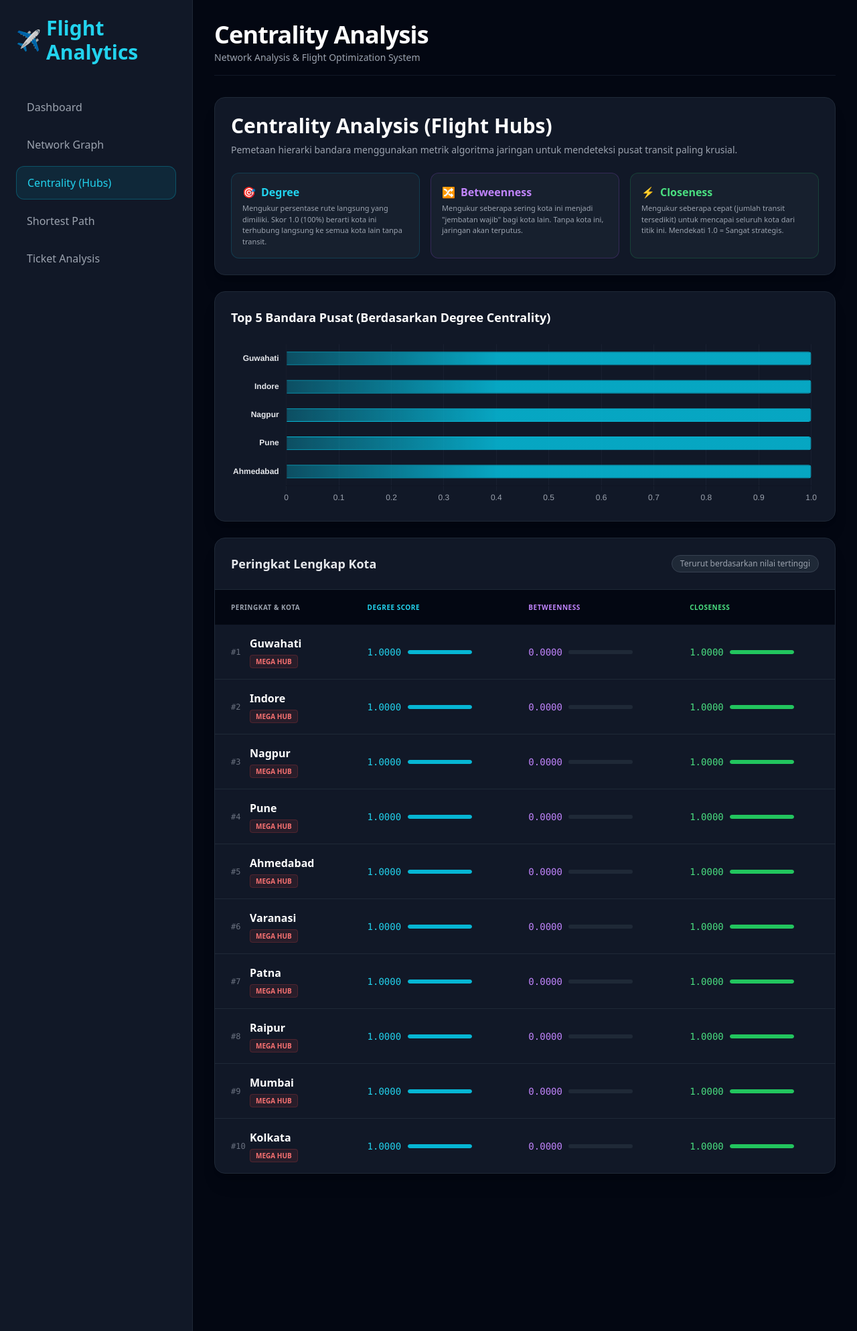
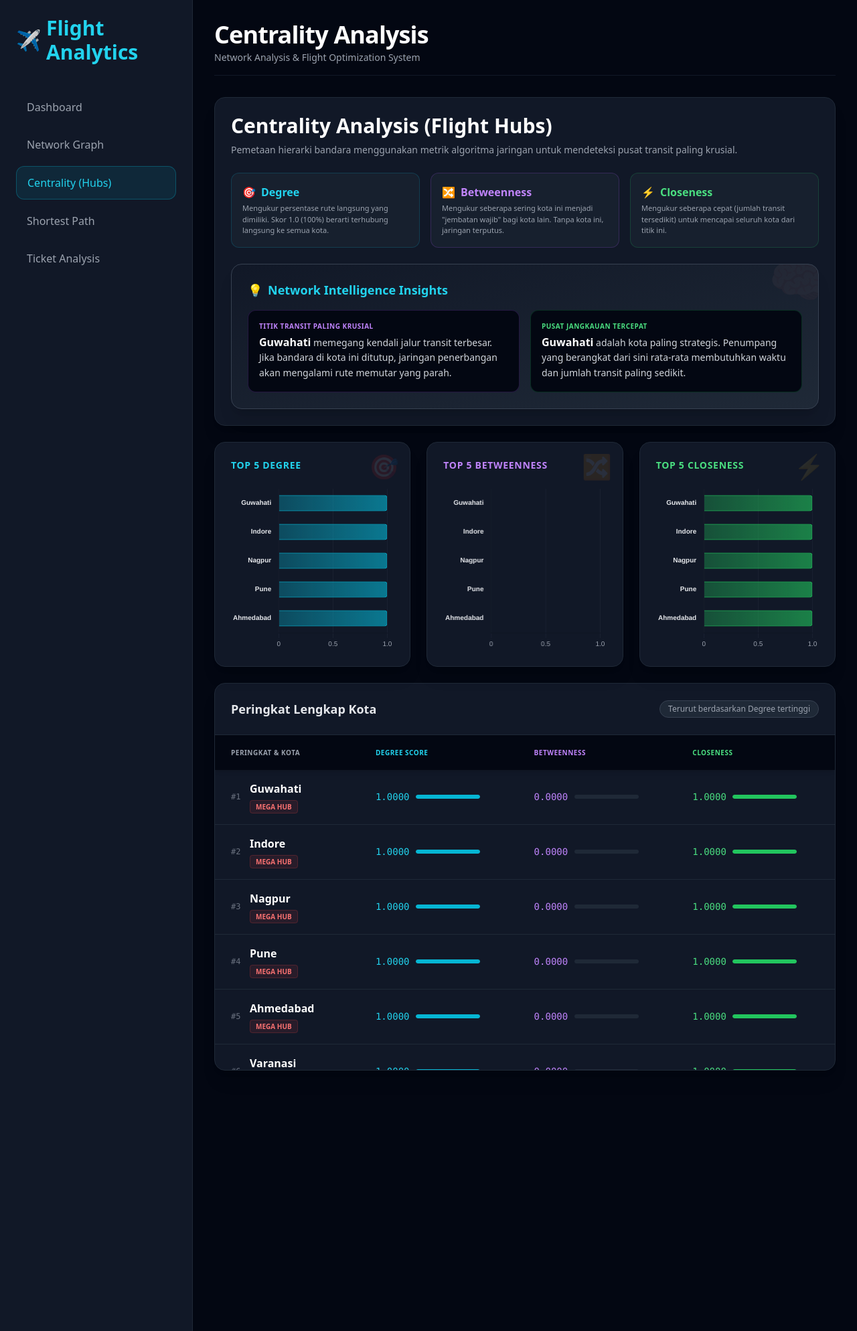
Before and after one commit to dipa333333/data_analytic, a Flask app: page /centrality in a window 1280 px wide. Shown: the top 1988 px of the page at 67% size. Run offline with Flask 3, Linux system fonts and the light colour scheme; some libraries are stand-ins or nearby versions.

Commit message:
fix: update top centrality calculation to include all records

```diff
--- a/app.py
+++ b/app.py
@@ -36,7 +36,7 @@ total_edges = G.number_of_edges()
 
 centrality_df = calculate_centrality(G)
 
-top_centrality = centrality_df.head(10).to_dict(
+top_centrality = centrality_df.to_dict(
     orient="records"
 )
 
--- a/templates/centrality.html
+++ b/templates/centrality.html
@@ -10,35 +10,79 @@
         <div class="grid grid-cols-1 md:grid-cols-3 gap-4 mt-6">
             <div class="bg-gray-800/50 p-4 rounded-xl border border-cyan-500/20">
                 <span class="text-cyan-400 font-bold flex items-center gap-2"><span>🎯</span> Degree</span>
-                <p class="text-[11px] text-gray-400 mt-1">Mengukur persentase rute langsung yang dimiliki. Skor 1.0 (100%) berarti kota ini terhubung langsung ke semua kota lain tanpa transit.</p>
+                <p class="text-[11px] text-gray-400 mt-1">Mengukur persentase rute langsung yang dimiliki. Skor 1.0 (100%) berarti terhubung langsung ke semua kota.</p>
             </div>
             <div class="bg-gray-800/50 p-4 rounded-xl border border-purple-500/20">
                 <span class="text-purple-400 font-bold flex items-center gap-2"><span>🔀</span> Betweenness</span>
-                <p class="text-[11px] text-gray-400 mt-1">Mengukur seberapa sering kota ini menjadi "jembatan wajib" bagi kota lain. Tanpa kota ini, jaringan akan terputus.</p>
+                <p class="text-[11px] text-gray-400 mt-1">Mengukur seberapa sering kota ini menjadi "jembatan wajib" bagi kota lain. Tanpa kota ini, jaringan terputus.</p>
             </div>
             <div class="bg-gray-800/50 p-4 rounded-xl border border-green-500/20">
                 <span class="text-green-400 font-bold flex items-center gap-2"><span>⚡</span> Closeness</span>
-                <p class="text-[11px] text-gray-400 mt-1">Mengukur seberapa cepat (jumlah transit tersedikit) untuk mencapai seluruh kota dari titik ini. Mendekati 1.0 = Sangat strategis.</p>
+                <p class="text-[11px] text-gray-400 mt-1">Mengukur seberapa cepat (jumlah transit tersedikit) untuk mencapai seluruh kota dari titik ini.</p>
+            </div>
+        </div>
+
+        <div class="bg-gradient-to-br from-gray-900 to-gray-800 rounded-2xl border border-gray-700 p-6 shadow-xl relative overflow-hidden mt-6">
+            <div class="absolute -right-4 -top-4 text-7xl opacity-5">🧠</div>
+            <h3 class="text-lg font-bold text-cyan-400 mb-4 flex items-center gap-2">
+                <span>💡</span> Network Intelligence Insights
+            </h3>
+
+            <div class="grid grid-cols-1 md:grid-cols-2 gap-4 relative z-10">
+                {% set top_betweenness = top_centrality | sort(attribute='betweenness', reverse=True) | first %}
+                <div class="bg-gray-950 p-4 rounded-xl border border-purple-500/20">
+                    <span class="text-[10px] text-purple-400 uppercase font-bold tracking-wider block mb-1">Titik Transit Paling Krusial</span>
+                    <p class="text-sm text-gray-300 leading-relaxed">
+                        <strong class="text-white text-base">{{ top_betweenness.city }}</strong> memegang kendali jalur transit terbesar. Jika bandara di kota ini ditutup, jaringan penerbangan akan mengalami rute memutar yang parah.
+                    </p>
+                </div>
+
+                {% set top_closeness = top_centrality | sort(attribute='closeness', reverse=True) | first %}
+                <div class="bg-gray-950 p-4 rounded-xl border border-green-500/20">
+                    <span class="text-[10px] text-green-400 uppercase font-bold tracking-wider block mb-1">Pusat Jangkauan Tercepat</span>
+                    <p class="text-sm text-gray-300 leading-relaxed">
+                        <strong class="text-white text-base">{{ top_closeness.city }}</strong> adalah kota paling strategis. Penumpang yang berangkat dari sini rata-rata membutuhkan waktu dan jumlah transit paling sedikit.
+                    </p>
+                </div>
             </div>
         </div>
     </div>
 
-    <div class="bg-gray-900 rounded-2xl border border-gray-800 p-6 shadow-xl">
-        <h3 class="text-lg font-bold mb-4 text-white">Top 5 Bandara Pusat (Berdasarkan Degree Centrality)</h3>
+    <div class="grid grid-cols-1 lg:grid-cols-3 gap-6">
+        <div class="bg-gray-900 rounded-2xl border border-gray-800 p-6 shadow-xl relative overflow-hidden group hover:border-cyan-500/30 transition duration-300">
+            <div class="absolute right-4 top-4 text-4xl opacity-10">🎯</div>
+            <h3 class="text-sm font-bold mb-4 text-cyan-400 uppercase tracking-wider">Top 5 Degree</h3>
             <div class="relative h-[250px] w-full">
-            <canvas id="hubChart"></canvas>
+                <canvas id="degreeChart"></canvas>
+            </div>
+        </div>
+
+        <div class="bg-gray-900 rounded-2xl border border-gray-800 p-6 shadow-xl relative overflow-hidden group hover:border-purple-500/30 transition duration-300">
+            <div class="absolute right-4 top-4 text-4xl opacity-10">🔀</div>
+            <h3 class="text-sm font-bold mb-4 text-purple-400 uppercase tracking-wider">Top 5 Betweenness</h3>
+            <div class="relative h-[250px] w-full">
+                <canvas id="betweennessChart"></canvas>
+            </div>
+        </div>
+
+        <div class="bg-gray-900 rounded-2xl border border-gray-800 p-6 shadow-xl relative overflow-hidden group hover:border-green-500/30 transition duration-300">
+            <div class="absolute right-4 top-4 text-4xl opacity-10">⚡</div>
+            <h3 class="text-sm font-bold mb-4 text-green-400 uppercase tracking-wider">Top 5 Closeness</h3>
+            <div class="relative h-[250px] w-full">
+                <canvas id="closenessChart"></canvas>
+            </div>
         </div>
     </div>
 
     <div class="bg-gray-900 rounded-2xl border border-gray-800 shadow-xl overflow-hidden">
         <div class="p-6 border-b border-gray-800 flex justify-between items-center">
             <h3 class="text-lg font-bold text-gray-200">Peringkat Lengkap Kota</h3>
-            <span class="bg-gray-800 text-gray-400 text-xs px-3 py-1 rounded-full border border-gray-700">Terurut berdasarkan nilai tertinggi</span>
+            <span class="bg-gray-800 text-gray-400 text-xs px-3 py-1 rounded-full border border-gray-700">Terurut berdasarkan Degree tertinggi</span>
         </div>
 
-        <div class="overflow-x-auto">
+        <div class="overflow-x-auto max-h-[500px] overflow-y-auto">
             <table class="w-full text-sm text-left">
-                <thead class="text-[10px] text-gray-400 uppercase tracking-wider bg-gray-950">
+                <thead class="text-[10px] text-gray-400 uppercase tracking-wider bg-gray-950 sticky top-0 z-10 shadow-md">
                     <tr>
                         <th scope="col" class="px-6 py-4">Peringkat & Kota</th>
                         <th scope="col" class="px-6 py-4 text-cyan-400">Degree Score</th>
@@ -103,65 +147,59 @@
 
 <script src="https://cdn.jsdelivr.net/npm/chart.js"></script>
 <script>
-    // Ambil data langsung dari Python ke JavaScript dengan aman
+    // 1. Terima seluruh data dari Python
     const rawData = '{{ top_centrality | tojson | safe }}';
     const centralityData = JSON.parse(rawData);
 
-    // Ambil 5 data teratas saja untuk grafik
-    const top5Data = centralityData.slice(0, 5);
-    const labels = top5Data.map(item => item.city);
-    const dataValues = top5Data.map(item => item.degree);
+    // 2. Fungsi Pembangun Grafik Otomatis
+    function createTop5Chart(canvasId, metricKey, colorStart, colorEnd, borderColor) {
+        // Sortir data secara menurun berdasarkan metrik yang diminta, lalu ambil 5 teratas
+        const sortedData = [...centralityData].sort((a, b) => b[metricKey] - a[metricKey]).slice(0, 5);
 
-    const ctx = document.getElementById('hubChart').getContext('2d');
+        const labels = sortedData.map(item => item.city);
+        const dataValues = sortedData.map(item => item[metricKey]);
 
-    // Gradasi Horizontal
+        const ctx = document.getElementById(canvasId).getContext('2d');
         const gradient = ctx.createLinearGradient(0, 0, 400, 0);
-    gradient.addColorStop(0, 'rgba(6, 182, 212, 0.2)');   // Cyan transparan
-    gradient.addColorStop(1, 'rgba(6, 182, 212, 0.9)');   // Cyan solid
+        gradient.addColorStop(0, colorStart);
+        gradient.addColorStop(1, colorEnd);
 
         new Chart(ctx, {
             type: 'bar',
             data: {
                 labels: labels,
                 datasets: [{
-                label: 'Degree Centrality Score',
                     data: dataValues,
                     backgroundColor: gradient,
-                borderColor: '#06b6d4',
+                    borderColor: borderColor,
                     borderWidth: 1,
                     borderRadius: 4,
-                barPercentage: 0.6
+                    barPercentage: 0.7
                 }]
             },
             options: {
-            indexAxis: 'y', // MENGUBAH JADI GRAFIK HORIZONTAL
+                indexAxis: 'y', // Tetap Horizontal
                 responsive: true,
                 maintainAspectRatio: false,
                 plugins: {
                     legend: { display: false },
                     tooltip: {
-                    backgroundColor: '#1f2937',
-                    titleColor: '#fff',
-                    bodyColor: '#22d3ee',
-                    callbacks: {
-                        label: function(context) {
-                            return ' Konektivitas: ' + (context.raw * 100).toFixed(1) + '%';
-                        }
-                    }
+                        backgroundColor: '#1f2937', titleColor: '#fff', bodyColor: borderColor,
+                        callbacks: { label: function(context) { return ' Skor: ' + context.raw.toFixed(4); } }
                     }
                 },
                 scales: {
-                x: {
-                    grid: { color: 'rgba(75, 85, 99, 0.15)' },
-                    ticks: { color: '#9ca3af' },
-                    max: 1.0 // Sumbu X maksimal di 1.0 (100%)
-                },
-                y: {
-                    grid: { display: false },
-                    ticks: { color: '#e5e7eb', font: { weight: 'bold' } }
-                }
+                    x: { grid: { color: 'rgba(75, 85, 99, 0.15)' }, ticks: { color: '#9ca3af', font: {size: 10} } },
+                    y: { grid: { display: false }, ticks: { color: '#e5e7eb', font: { weight: 'bold', size: 10 } } }
                 }
             }
         });
+    }
+
+    // 3. Eksekusi Pembuatan 3 Grafik
+    // Format warna: Start (Transparan), End (Solid), Border
+    createTop5Chart('degreeChart', 'degree', 'rgba(6, 182, 212, 0.2)', 'rgba(6, 182, 212, 0.9)', '#06b6d4'); // Cyan
+    createTop5Chart('betweennessChart', 'betweenness', 'rgba(168, 85, 247, 0.2)', 'rgba(168, 85, 247, 0.9)', '#a855f7'); // Purple
+    createTop5Chart('closenessChart', 'closeness', 'rgba(34, 197, 94, 0.2)', 'rgba(34, 197, 94, 0.9)', '#22c55e'); // Green
 </script>
 {% endblock %}
```
Lines whose indentation alone changed are shown as unchanged.
